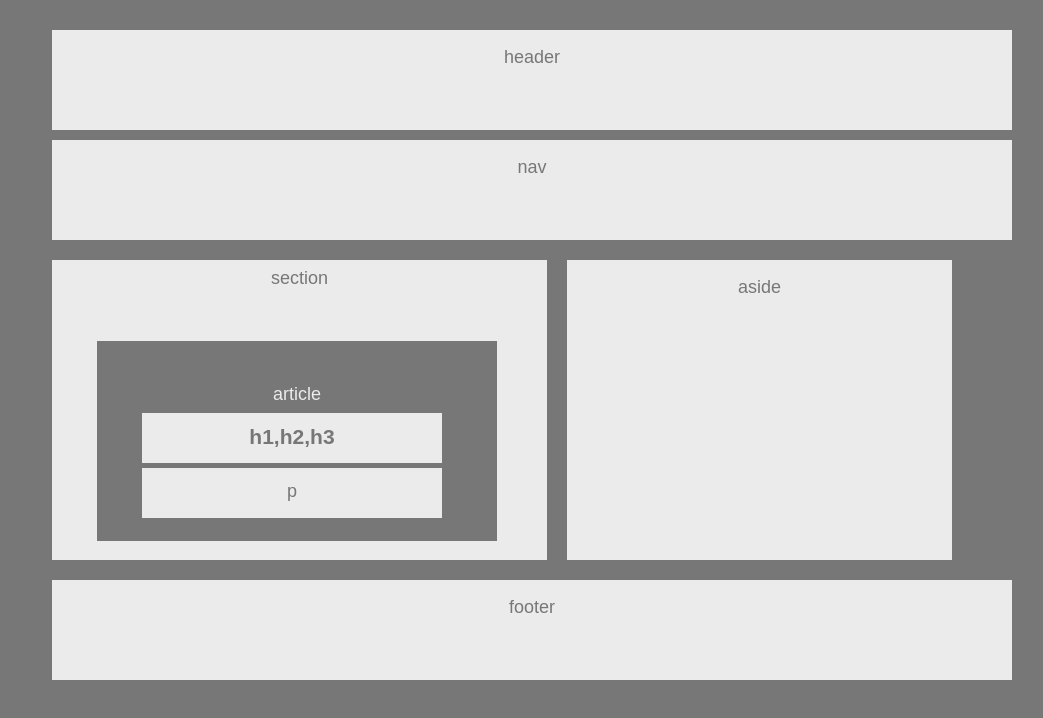
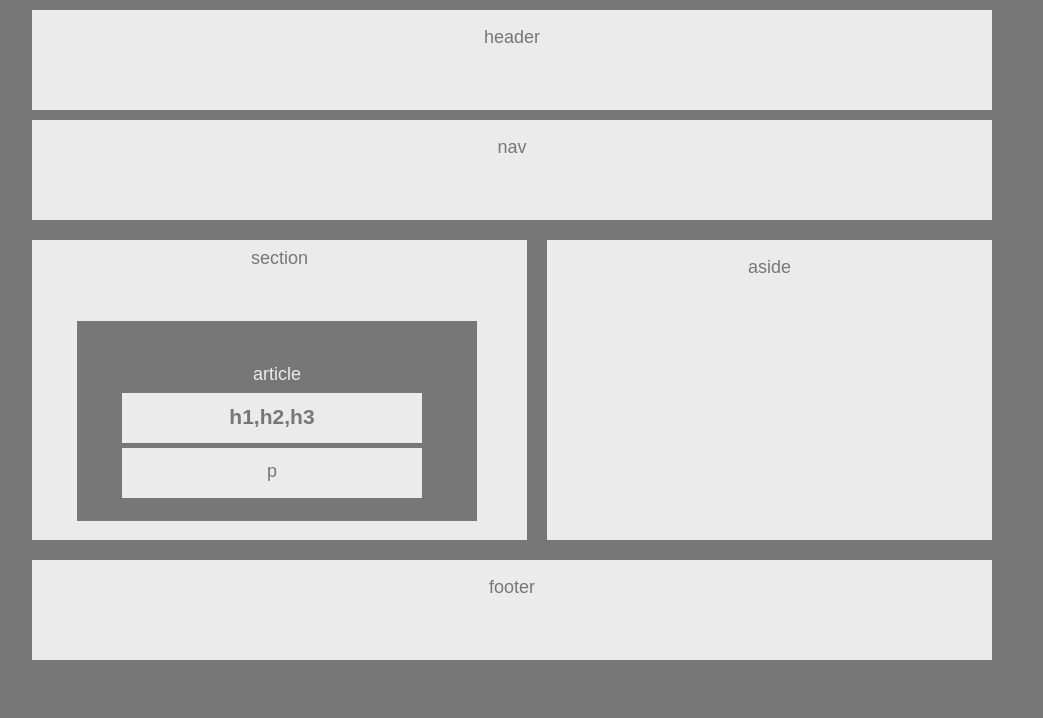
Before and after one commit to kimgorc/HW-Wireframe, a plain HTML site: page index.html in a window 1280 px wide. Shown: the whole page, without its empty margins (138-1181 px from the left). Drawn offline with Linux system fonts and the light colour scheme.

Commit message:
final version of HW-Wireframe

```diff
--- a/style.css
+++ b/style.css
@@ -10,9 +10,8 @@ body {
     height: 100%;
     font-size: 18px;
     text-align: center;
-    padding: 20px;
     line-height: 300%;
-    margin: 0 auto 0 auto;
+    margin:0 auto 0 auto;
 }
 
 #header {
@@ -41,8 +40,10 @@ body {
     background: #ebebeb;
     height: 300px;
     float:left;
-    width: 385px;
-    margin:10px;
+    width: 445px;
+    position:relative;
+    left:10px;
+    top:10px;
 }
 
 #footer{
```
